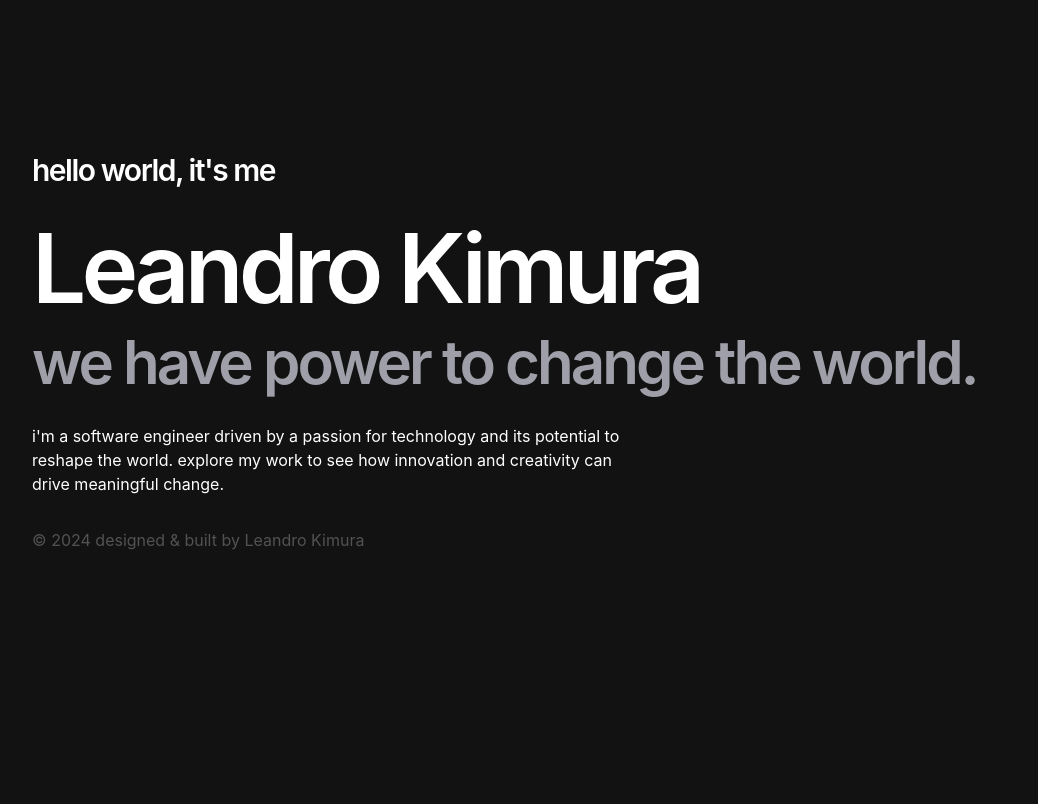
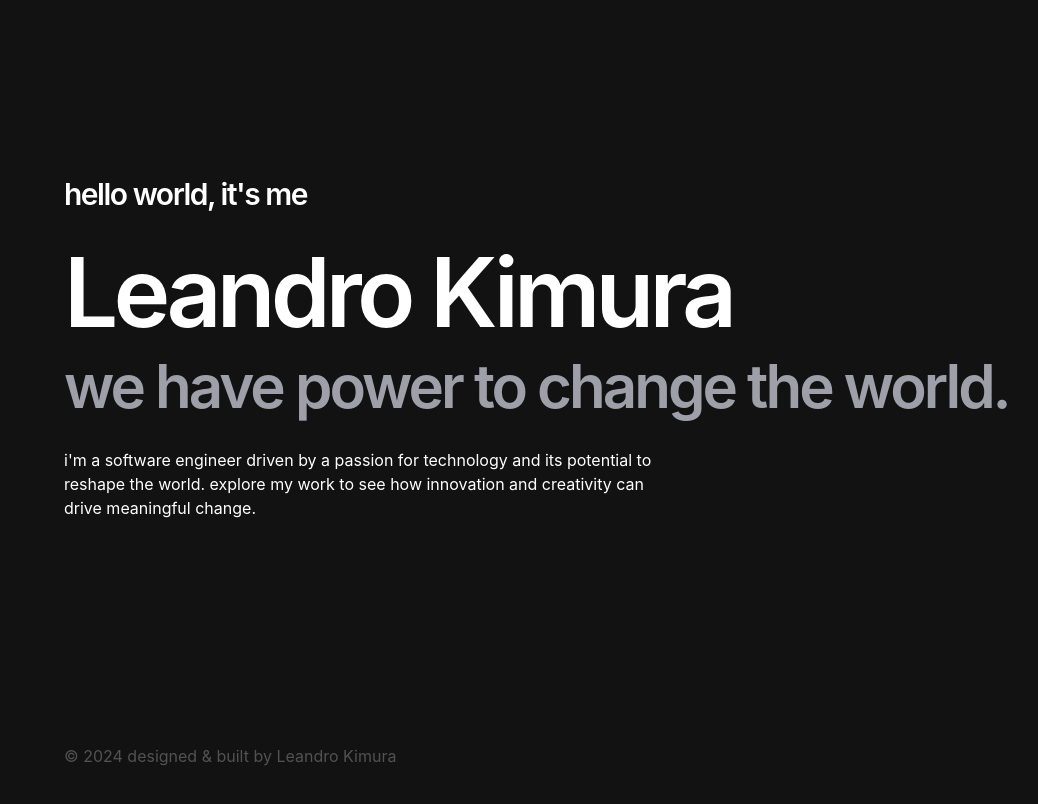
Before and after one commit to kimuradev/kimuradev-portfolio, a Next.js app: page / in a window 1280 px wide. Shown: the top 804 px of the page, without its empty margins (32-1070 px from the left). Built offline with nearby package versions, Linux system fonts and the light colour scheme.

Commit message:
adjust footer

```diff
--- a/app/components/footer.tsx
+++ b/app/components/footer.tsx
@@ -17,7 +17,7 @@
 
 export default function Footer() {
   return (
-    <footer className="mb-4">
+    <footer className="sticky bottom-0 mt-6">
       {/* <ul className="font-sm mt-8 flex flex-col space-x-0 space-y-2 text-neutral-600 md:flex-row md:space-x-4 md:space-y-0 dark:text-neutral-300">
         <li>
           <a
@@ -53,7 +53,7 @@ export default function Footer() {
           </a>
         </li>
       </ul> */}
-      <p className="mt-8 text-neutral-600 dark:text-neutral-300 opacity-0 transition-fadein"
+      <p className="text-neutral-600 dark:text-neutral-300 opacity-0 transition-fadein"
        style={{ animationDelay: `1000ms` }}>
         © {new Date().getFullYear()} designed & built by Leandro Kimura
       </p>
--- a/app/layout.tsx
+++ b/app/layout.tsx
@@ -46,7 +46,7 @@ export default function RootLayout({
       lang="en"
       suppressHydrationWarning
     >
-      <body className="antialiased max-w-6xl mx-4 mt-8 lg:mx-auto h-screen">
+      <body className="flex flex-col antialiased h-screen w-screen p-8 lg:max-w-6xl lg:mx-auto">
         <ThemeProvider
           attribute="class"
           defaultTheme="dark"
```
